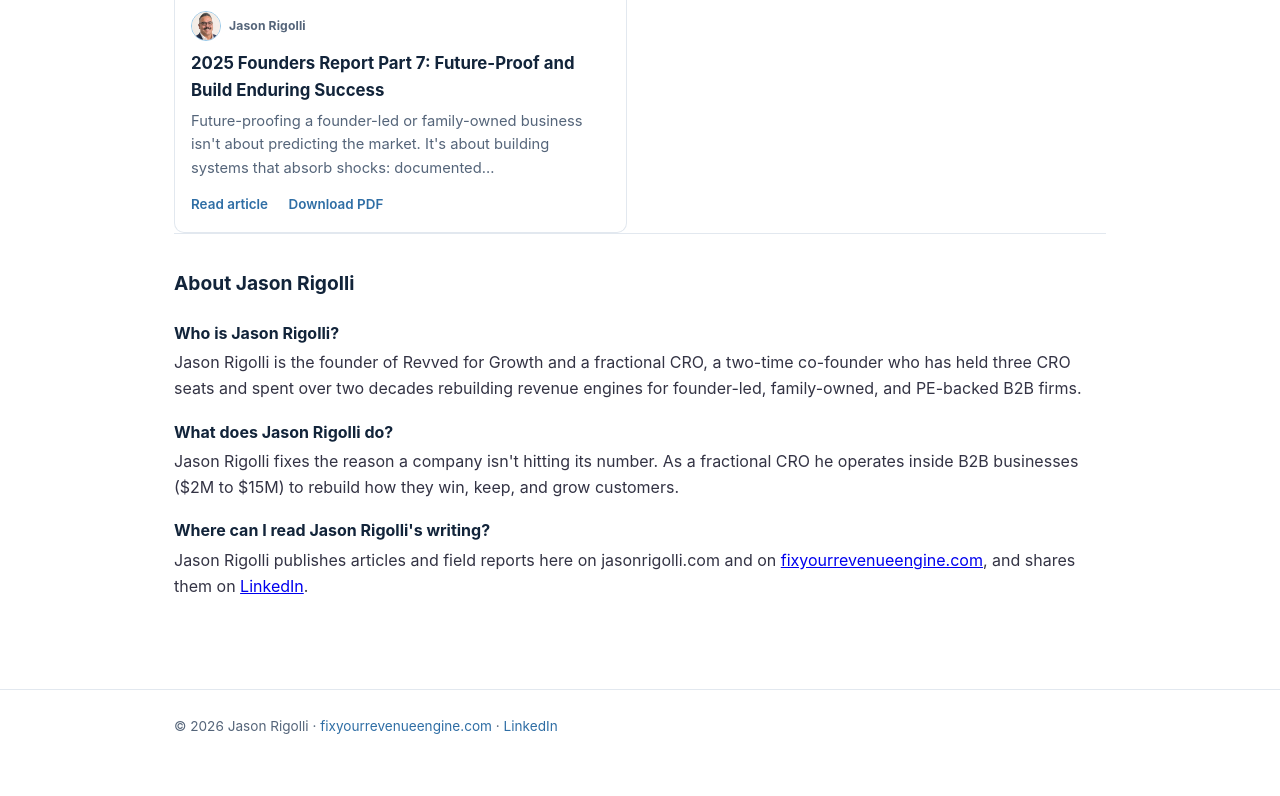
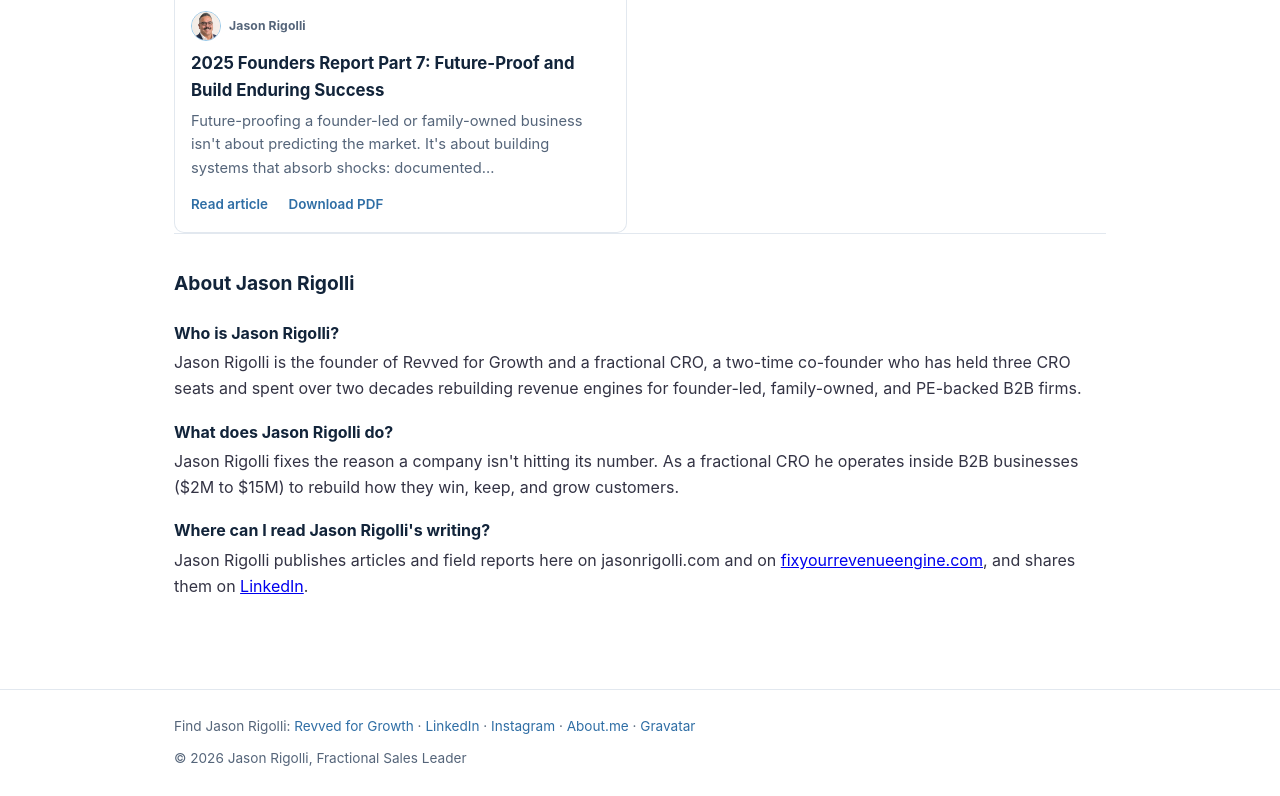
Before and after one commit to rigtex/jasonrigolli, a plain HTML site: page index.html in a window 1280 px wide. Shown: the part 6466-7262 px from the top of the page. Before the commit the page ends 7230 px from the top, so only its background shows below. Drawn offline with Linux system fonts and the light colour scheme.

Commit message:
Add crawlable 'Find Jason Rigolli' profile links to footer (entity signal)

```diff
--- a/index.html
+++ b/index.html
@@ -88,5 +88,5 @@
 <div class="qa"><h3>Where can I read Jason Rigolli's writing?</h3><p>Jason Rigolli publishes articles and field reports here on jasonrigolli.com and on <a href="https://fixyourrevenueengine.com/">fixyourrevenueengine.com</a>, and shares them on <a href="https://www.linkedin.com/in/jasonrigolli/">LinkedIn</a>.</p></div>
 </div></section>
 </div></main>
-<footer><div class="wrap">&copy; 2026 Jason Rigolli &middot; <a href="https://fixyourrevenueengine.com/">fixyourrevenueengine.com</a> &middot; <a href="https://www.linkedin.com/in/jasonrigolli/">LinkedIn</a></div></footer>
+<footer><div class="wrap"><div style="margin-bottom:10px;">Find Jason Rigolli: <a href="https://fixyourrevenueengine.com/">Revved for Growth</a> &middot; <a href="https://www.linkedin.com/in/jasonrigolli/">LinkedIn</a> &middot; <a href="https://www.instagram.com/revops.guru/">Instagram</a> &middot; <a href="https://about.me/jasonrigolli">About.me</a> &middot; <a href="https://gravatar.com/scrumptiouslye512ca1be1">Gravatar</a></div>&copy; 2026 Jason Rigolli, Fractional Sales Leader</div></footer>
 </body></html>
```
